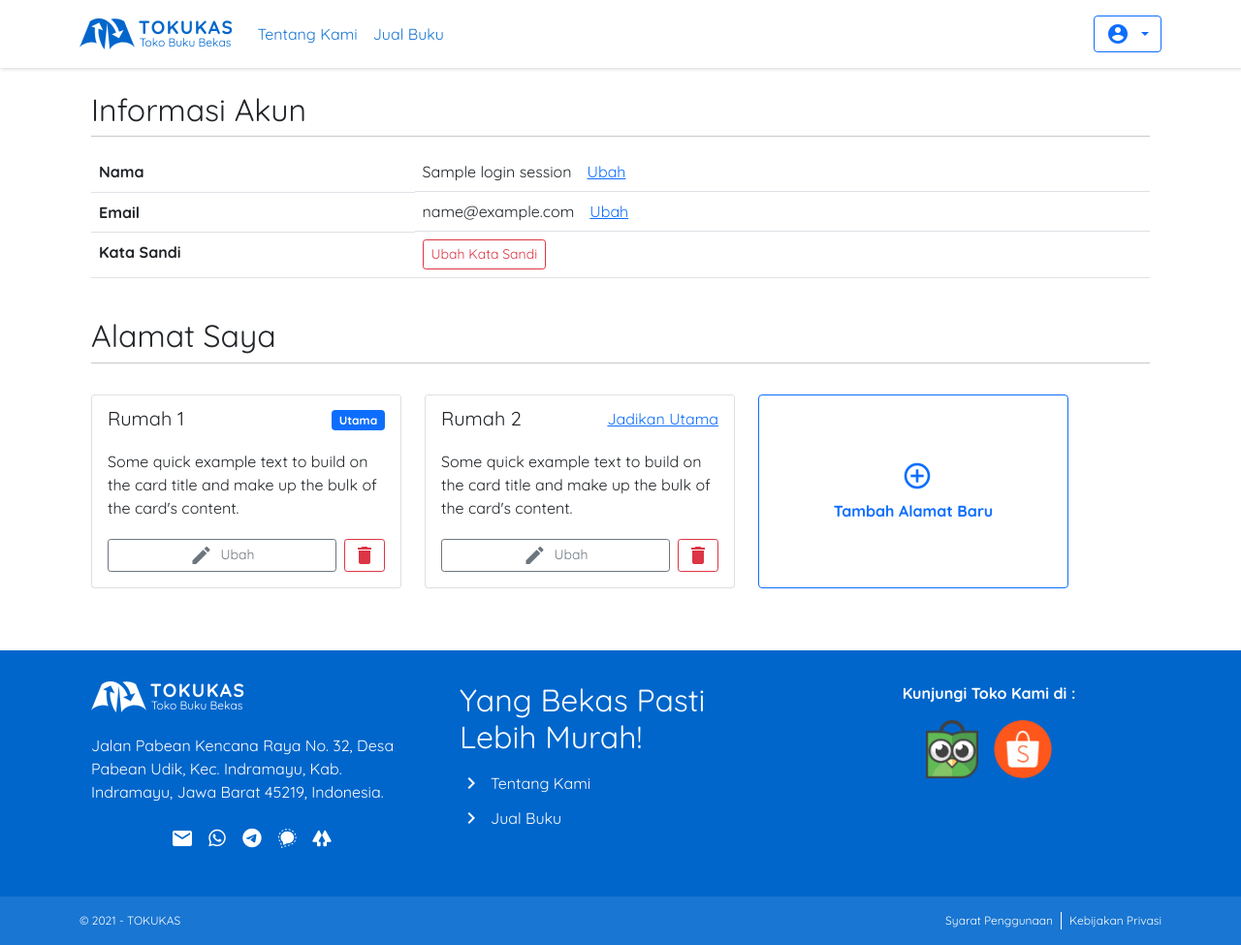
After one commit to tokukas/tokukas-ci4, a CodeIgniter 4 app: template app/Views/account/index.php in a window 1280 px wide. The commit adds this page. Shown: the whole page at 97% size. Run offline with PHP 8.4 and a stand-in for CodeIgniter, Linux system fonts and the light colour scheme; the template is opened without the code that fills it: most values are stand-ins (such as "Sample title", 1, 10 or a date in 2020); style sheets or scripts are compiled from the project's sources; some libraries are stand-ins or nearby versions.

Commit message:
create account page

```diff
--- /dev/null
+++ b/app/Views/account/index.php
@@ -0,0 +1,109 @@
+<!-- use base template -->
+<?= $this->extend('layouts/templates/main'); ?>
+
+
+<!-- CUSTOM STYLES SECTION -->
+<?= $this->section('custom-styles'); ?>
+
+<link rel="stylesheet" href="<?= base_url('/styles/css/account.css'); ?>">
+
+<?= $this->endSection(); ?>
+
+
+<!-- MAIN SECTION -->
+<?= $this->section('main'); ?>
+
+<section class="container-md p-4">
+    <div class="mb-4">
+        <h2>Informasi Akun</h2>
+        <hr class="mt-1">
+        <div class="table-responsive">
+            <table class="table">
+                <tbody>
+                    <tr>
+                        <th>Nama</th>
+                        <td class="d-flex gap-3 align-items-center">
+                            <span><?= $loginSession['name']; ?></span>
+                            <a href="<?= base_url('/account/change/name'); ?>">Ubah</a>
+                        </td>
+                    </tr>
+                    <tr>
+                        <th>Email</th>
+                        <td class="d-flex gap-3 align-items-center">
+                            <span><?= $loginSession['email']; ?></span>
+                            <a href="<?= base_url('/account/change/email'); ?>">Ubah</a>
+                        </td>
+                    </tr>
+                    <tr>
+                        <th>Kata Sandi</th>
+                        <td><a href="<?= base_url('/account/change/password'); ?>" class="btn btn-outline-danger btn-sm">Ubah Kata Sandi</a></td>
+                    </tr>
+                </tbody>
+            </table>
+        </div>
+    </div>
+    <div class="mb-4">
+        <h2>Alamat Saya</h2>
+        <hr class="mt-1">
+        <div class="address-container">
+            <div class="card" style="width: 20rem;">
+                <div class="card-header">
+                    <h5 class="card-title my-0">Rumah 1</h5>
+                    <span class="badge bg-primary" data-bs-toggle="tooltip" data-bs-placement="top" title="Alamat ini telah diatur menjadi alamat utama.">Utama</span>
+                </div>
+                <div class="card-body">
+                    <p class="card-text">Some quick example text to build on the card title and make up the bulk of the card's content.</p>
+                </div>
+                <div class="card-footer">
+                    <div class="d-flex justify-content-end gap-2">
+                        <a href="#" class="btn btn-sm btn-outline-secondary flex-fill">
+                            <i class="material-icons">edit</i>
+                            <span>Ubah</span>
+                        </a>
+                        <form action="" method="post">
+                            <button type="submit" class="btn btn-sm btn-outline-danger">
+                                <i class="material-icons">delete</i>
+                            </button>
+                        </form>
+                    </div>
+                </div>
+            </div>
+            <div class="card" style="width: 20rem;">
+                <div class="card-header">
+                    <h5 class="card-title my-0">Rumah 2</h5>
+                    <a href="#" class="card-link">Jadikan Utama</a>
+                </div>
+                <div class="card-body">
+                    <p class="card-text">Some quick example text to build on the card title and make up the bulk of the card's content.</p>
+                </div>
+                <div class="card-footer">
+                    <div class="d-flex justify-content-end gap-2">
+                        <a href="#" class="btn btn-sm btn-outline-secondary flex-fill">
+                            <i class="material-icons">edit</i>
+                            <span>Ubah</span>
+                        </a>
+                        <form action="" method="post">
+                            <button type="submit" class="btn btn-sm btn-outline-danger">
+                                <i class="material-icons">delete</i>
+                            </button>
+                        </form>
+                    </div>
+                </div>
+            </div>
+            <div class="card border-primary text-primary" style="width: 20rem;">
+                <a href="<?= base_url('/address/new'); ?>" class="card-body p-4 d-flex flex-column gap-3 justify-content-center align-items-center" style="text-decoration: none;">
+                    <i class="material-icons" style="font-size: 2rem;">add_circle_outline</i>
+                    <span class="card-text"><strong>Tambah Alamat Baru</strong></span>
+                </a>
+            </div>
+        </div>
+    </div>
+</section>
+
+<?= $this->endSection(); ?>
+
+
+<!-- CUSTOM SCRIPTS SECTION -->
+<?= $this->section('custom-scripts'); ?>
+
+<?= $this->endSection(); ?>
--- a/app/Views/layouts/components/navbar.php
+++ b/app/Views/layouts/components/navbar.php
@@ -44,7 +44,7 @@
                     </button>
                     <ul class="dropdown-menu dropdown-menu-lg-end profile-menus" aria-labelledby="profileDropdownMenuLink">
                         <li>
-                            <a class="dropdown-item btn btn-primary" href="<?= base_url('/profile'); ?>">
+                            <a class="dropdown-item btn btn-primary" href="<?= base_url('/account'); ?>">
                                 <i class="material-icons">account_circle</i>
                                 <span><strong><?= $loginSession['name']; ?></strong></span>
                             </a>
--- /dev/null
+++ b/public/styles/css/account.css
@@ -0,0 +1,38 @@
+.address-container {
+  padding: 1rem 0;
+  display: -webkit-box;
+  display: -ms-flexbox;
+  display: flex;
+  gap: 1.5rem;
+  -ms-flex-wrap: wrap;
+      flex-wrap: wrap;
+}
+
+.address-container .card .card-header {
+  background-color: #ffffff;
+  border: none;
+  padding-top: 0.75rem;
+  display: -webkit-box;
+  display: -ms-flexbox;
+  display: flex;
+  gap: 0.5rem;
+  -webkit-box-pack: justify;
+      -ms-flex-pack: justify;
+          justify-content: space-between;
+  -webkit-box-align: start;
+      -ms-flex-align: start;
+          align-items: flex-start;
+  -ms-flex-wrap: wrap-reverse;
+      flex-wrap: wrap-reverse;
+}
+
+.address-container .card .card-body {
+  padding: 0.75rem 1rem;
+}
+
+.address-container .card .card-footer {
+  background-color: #ffffff;
+  border: none;
+  margin-bottom: 0.5rem;
+}
+/*# sourceMappingURL=account.css.map */
--- /dev/null
+++ b/public/styles/scss/pages/account.scss
@@ -0,0 +1,32 @@
+@import '../global/var';
+
+.address-container {
+    padding: 1rem 0;
+    display: flex;
+    gap: 1.5rem;
+    flex-wrap: wrap;
+
+    .card {
+        .card-header {
+            background-color: #ffffff;
+            border: none;
+            padding-top: 0.75rem;
+
+            display: flex;
+            gap: 0.5rem;
+            justify-content: space-between;
+            align-items: flex-start;
+            flex-wrap: wrap-reverse;
+        }
+
+        .card-body {
+            padding: 0.75rem 1rem;
+        }
+
+        .card-footer {
+            background-color: #ffffff;
+            border: none;
+            margin-bottom: 0.5rem;
+        }
+    }
+}
```
Also changed, not shown: app/Controllers/Account.php (added, +46 -0 lines).
